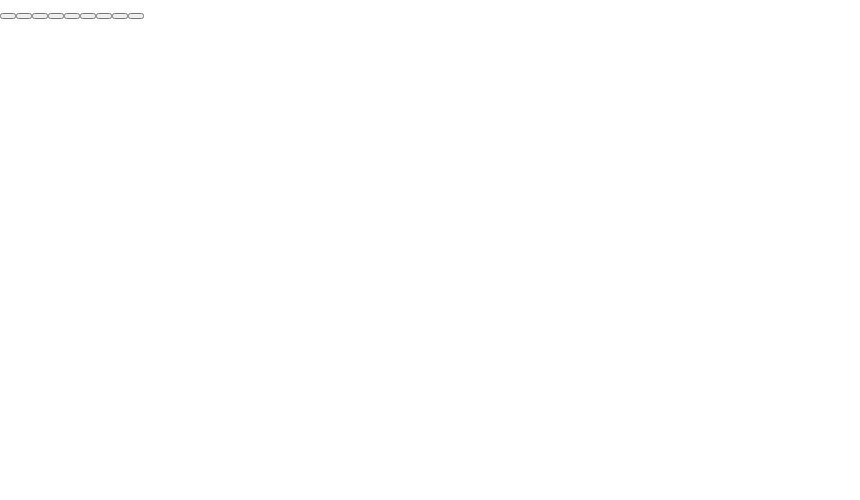
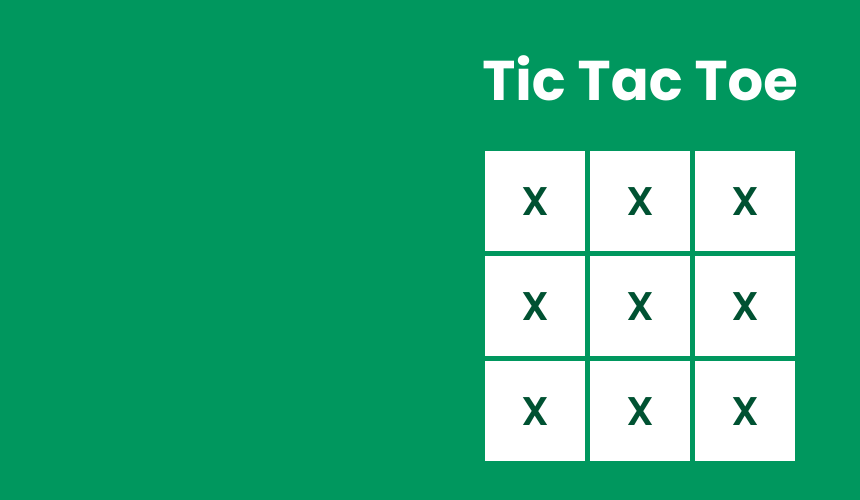
Before and after one commit to 2022-DEV3-003/TicTacToe, a React (Create React App) app: page / in a window 1280 px wide. Shown: the top 500 px of the page, without its empty margins (0-860 px from the left). Built offline with nearby package versions, Linux system fonts and the light colour scheme.

Commit message:
commit -m added styling

```diff
--- a/src/App.js
+++ b/src/App.js
@@ -1,7 +1,12 @@
 import TicTacToe from "./components/TicTacToe"
 
 function App() {
-  return <TicTacToe />
+  return (
+    <div className="app">
+      <h1>Tic Tac Toe</h1>
+      <TicTacToe />
+    </div>
+  )
 }
 
 export default App
--- a/src/components/Board/index.jsx
+++ b/src/components/Board/index.jsx
@@ -2,16 +2,16 @@ import Button from '../Button'
 
 function Board () {
     return(
-      <div>
-        <Button />
-        <Button />
-        <Button />
-        <Button />
-        <Button />
-        <Button />
-        <Button />
-        <Button />
-        <Button />
+      <div className='board'>
+        <Button value="X"/>
+        <Button value="X"/>
+        <Button value="X"/>
+        <Button value="X"/>
+        <Button value="X"/>
+        <Button value="X"/>
+        <Button value="X"/>
+        <Button value="X"/>
+        <Button value="X"/>
       </div>
     )
 }
--- a/src/components/Button/index.jsx
+++ b/src/components/Button/index.jsx
@@ -1,7 +1,5 @@
-function Button () {
-  return(
-    <button></button>
-  )
+function Button({ value }) {
+  return <button className="button">{value}</button>
 }
 
 export default Button
--- a/src/index.css
+++ b/src/index.css
@@ -1,13 +1,46 @@
+@import url("https://fonts.googleapis.com/css2?family=Poppins:wght@400;600;700&display=swap");
+
+* {
+  box-sizing: border-box;
+  font-family: "Poppins", sans-serif;
+}
+
 body {
   margin: 0;
-  font-family: -apple-system, BlinkMacSystemFont, 'Segoe UI', 'Roboto', 'Oxygen',
-    'Ubuntu', 'Cantarell', 'Fira Sans', 'Droid Sans', 'Helvetica Neue',
-    sans-serif;
-  -webkit-font-smoothing: antialiased;
-  -moz-osx-font-smoothing: grayscale;
 }
 
-code {
-  font-family: source-code-pro, Menlo, Monaco, Consolas, 'Courier New',
-    monospace;
+h1 {
+  color: white;
+  font-weight: 700;
+  font-size: 3.5rem;
+  margin-bottom: 0.5em;
 }
+
+.app {
+  background-color: #00975e;
+  height: 100vh;
+  display: flex;
+  align-items: center;
+  flex-direction: column;
+}
+
+.board {
+  display: grid;
+  gap: 5px;
+  grid-template-columns: repeat(3, 100px);
+}
+
+.button {
+  height: 100px;
+  width: 100px;
+  font-size: 2.5rem;
+  border: none;
+  background-color: white;
+  color: #005232;
+  font-weight: 600;
+}
+
+.button:hover {
+  cursor: pointer;
+  background-color: rgba(255, 255, 255, 0.7);
+}
```
